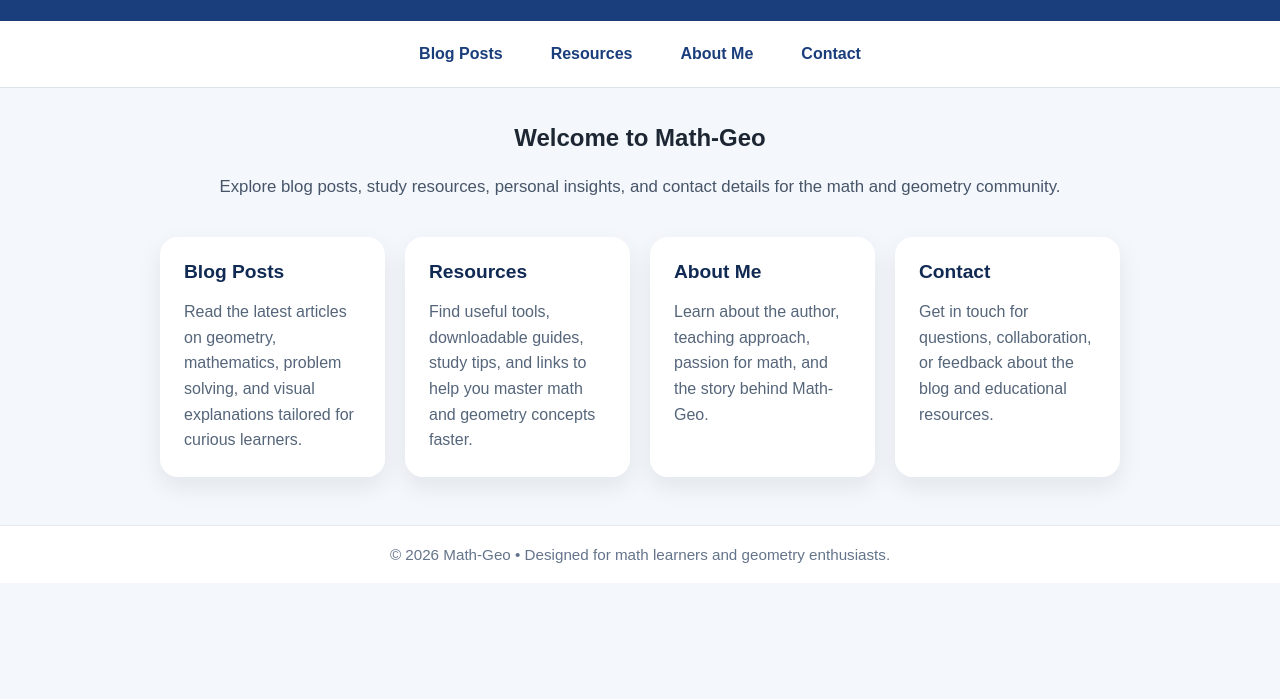
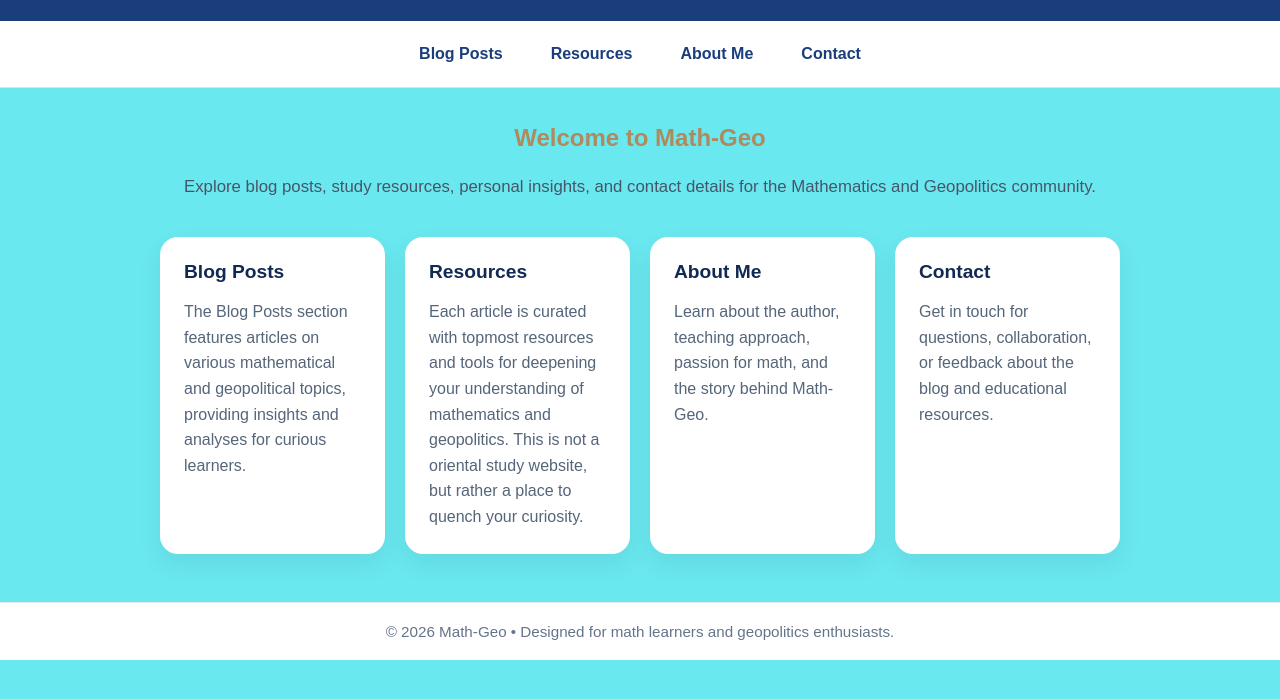
Before and after one commit to MathematicaIndicus/Math-Geo.github.io, a plain HTML site: page index.html in a window 1280 px wide. Shown: the part 71-770 px from the top of the page. Drawn offline with Linux system fonts and the light colour scheme.

Commit message:
Update index.html

```diff
--- a/index.html
+++ b/index.html
@@ -8,8 +8,8 @@
     body {
       margin: 0;
       font-family: Arial, sans-serif;
-      background: #f4f7fb;
-      color: #1d2733;
+      background: #6ae8ef;
+      color: #b0895d;
     }
     header {
       background: #1a3d7c;
@@ -103,16 +103,16 @@
   </nav>
   <section class="hero">
     <h2>Welcome to Math-Geo</h2>
-    <p>Explore blog posts, study resources, personal insights, and contact details for the math and geometry community.</p>
+    <p>Explore blog posts, study resources, personal insights, and contact details for the Mathematics and Geopolitics community.</p>
   </section>
   <section class="tabs">
     <article id="blog-posts" class="tab-card">
       <h2>Blog Posts</h2>
-      <p>Read the latest articles on geometry, mathematics, problem solving, and visual explanations tailored for curious learners.</p>
+      <p>The Blog Posts section features articles on various mathematical and geopolitical topics, providing insights and analyses for curious learners.</p>
     </article>
     <article id="resources" class="tab-card">
       <h2>Resources</h2>
-      <p>Find useful tools, downloadable guides, study tips, and links to help you master math and geometry concepts faster.</p>
+      <p>Each article is curated with topmost resources and tools for deepening your understanding of mathematics and geopolitics. This is not a oriental study website, but rather a place to quench your curiosity.</p>
     </article>
     <article id="about-me" class="tab-card">
       <h2>About Me</h2>
@@ -124,7 +124,7 @@
     </article>
   </section>
   <footer>
-    &copy; 2026 Math-Geo • Designed for math learners and geometry enthusiasts.
+    &copy; 2026 Math-Geo • Designed for math learners and geopolitics enthusiasts.
   </footer>
 </body>
 </html>
```
